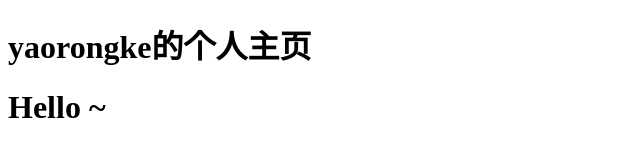
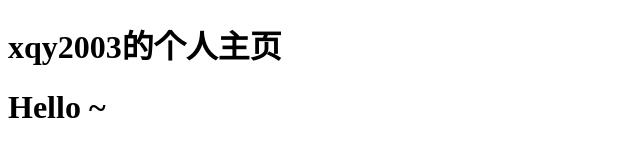
Before and after one commit to takeiteasyxqy2003/takeiteasyxqy2003.github.io, a plain HTML site: page index.html in a window 1280 px wide. Shown: the whole page, without its empty margins (0-640 px from the left). Drawn offline with Linux system fonts and the light colour scheme.

Commit message:
Update index.html

```diff
--- a/index.html
+++ b/index.html
@@ -2,10 +2,10 @@
 <html lang="en">
 <head>
     <meta charset="UTF-8">
-    <title>yaorongke</title>
+    <title>xqy2003</title>
 </head>
 <body>
-    <h1>yaorongke的个人主页</h1>
+    <h1>xqy2003的个人主页</h1>
     <h1>Hello ~</h1>
 </body>
 </html>
```
